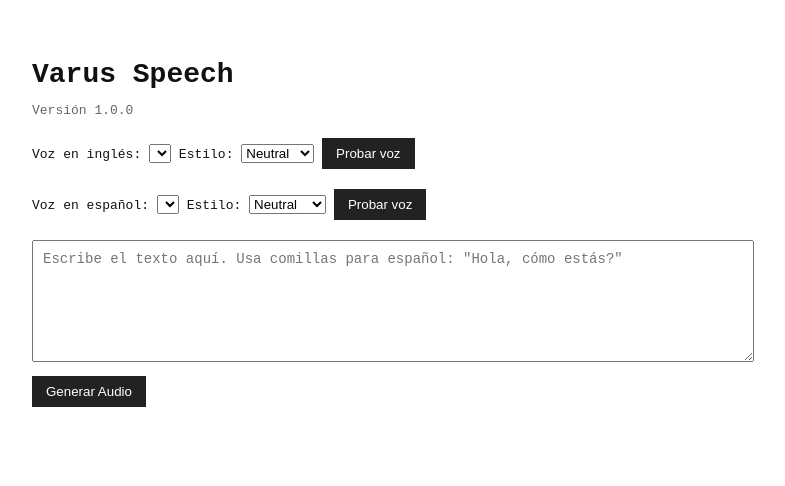
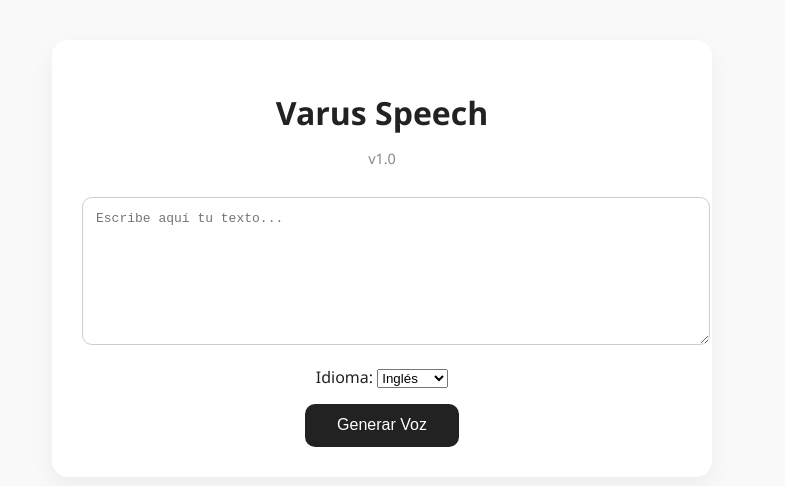
Before and after one commit to DrKodiakFoxman/VarusSpeech, a plain HTML site: page index.html in a window 1280 px wide. Shown: the whole page, without its empty margins (258-1043 px from the left). Drawn offline with Linux system fonts and the light colour scheme.

Commit message:
Add files via upload

```diff
--- a/index.html
+++ b/index.html
@@ -1,49 +1,30 @@
 
 <!DOCTYPE html>
-<html lang="en">
+<html lang="es">
 <head>
   <meta charset="UTF-8" />
   <meta name="viewport" content="width=device-width, initial-scale=1.0"/>
   <title>Varus Speech</title>
-  <link rel="stylesheet" href="styles.css" />
+  <link rel="stylesheet" href="style.css" />
 </head>
 <body>
-  <div class="container">
+  <main class="container">
     <h1>Varus Speech</h1>
-    <p class="version">Versión 1.0.0</p>
-
-    <div class="section">
-      <label for="voiceSelectEn">Voz en inglés:</label>
-      <select id="voiceSelectEn"></select>
-      <label for="styleSelectEn">Estilo:</label>
-      <select id="styleSelectEn">
-        <option value="neutral">Neutral</option>
-        <option value="cheerful">Cheerful</option>
-        <option value="sad">Sad</option>
-      </select>
-      <button onclick="testVoice('en')">Probar voz</button>
-    </div>
-
-    <div class="section">
-      <label for="voiceSelectEs">Voz en español:</label>
-      <select id="voiceSelectEs"></select>
-      <label for="styleSelectEs">Estilo:</label>
-      <select id="styleSelectEs">
-        <option value="neutral">Neutral</option>
-        <option value="narration">Narration</option>
-        <option value="cheerful">Cheerful</option>
-      </select>
-      <button onclick="testVoice('es')">Probar voz</button>
-    </div>
-
-    <textarea id="textInput" placeholder='Escribe el texto aquí. Usa comillas para español: "Hola, cómo estás?"'></textarea>
-    <button onclick="generateAudio()">Generar Audio</button>
-    <div id="loadingIndicator" class="hidden">Generando audio...</div>
-
-    <audio id="audioPlayer" controls class="hidden"></audio>
-    <a id="downloadLink" href="#" download="varus_speech.mp3" class="hidden">Descargar</a>
-  </div>
-
+    <p class="version">v1.0</p>
+    <form id="speechForm">
+      <textarea id="text" placeholder="Escribe aquí tu texto..." required></textarea>
+      <div class="options">
+        <label for="language">Idioma:</label>
+        <select id="language">
+          <option value="en">Inglés</option>
+          <option value="es">Español</option>
+        </select>
+      </div>
+      <button type="submit">Generar Voz</button>
+    </form>
+    <div id="loader" class="hidden">Procesando...</div>
+    <audio id="audio" controls class="hidden"></audio>
+  </main>
   <script src="script.js"></script>
 </body>
 </html>
--- a/script.js
+++ b/script.js
@@ -1,19 +1,29 @@
 
-function testVoice(lang) {
-  alert("Esta función probaría la voz seleccionada para: " + lang);
-}
-
-function generateAudio() {
-  const loader = document.getElementById("loadingIndicator");
-  const audio = document.getElementById("audioPlayer");
-  const download = document.getElementById("downloadLink");
+document.getElementById("speechForm").addEventListener("submit", async (e) => {
+  e.preventDefault();
+  const text = document.getElementById("text").value.trim();
+  const language = document.getElementById("language").value;
+  const loader = document.getElementById("loader");
+  const audio = document.getElementById("audio");
 
   loader.classList.remove("hidden");
-  setTimeout(() => {
+  audio.classList.add("hidden");
+
+  try {
+    const res = await fetch("/speak", {
+      method: "POST",
+      headers: { "Content-Type": "application/json" },
+      body: JSON.stringify({ text, language })
+    });
+
+    if (!res.ok) throw new Error("Error al generar el audio");
+
+    const blob = await res.blob();
+    audio.src = URL.createObjectURL(blob);
+    audio.classList.remove("hidden");
+  } catch (err) {
+    alert("Ocurrió un error. Intenta de nuevo.");
+  } finally {
     loader.classList.add("hidden");
-    audio.classList.remove("hidden");
-    audio.src = "sample.mp3";
-    download.classList.remove("hidden");
-    download.href = "sample.mp3";
-  }, 3000);
-}
+  }
+});
--- /dev/null
+++ b/style.css
@@ -0,0 +1,61 @@
+
+body {
+  margin: 0;
+  font-family: 'Segoe UI', sans-serif;
+  background: #f9f9f9;
+  color: #222;
+}
+.container {
+  max-width: 600px;
+  margin: 40px auto;
+  padding: 30px;
+  background: white;
+  border-radius: 16px;
+  box-shadow: 0 10px 25px rgba(0,0,0,0.05);
+  text-align: center;
+}
+h1 {
+  font-size: 2em;
+  margin-bottom: 0.25em;
+}
+.version {
+  font-size: 0.9em;
+  color: #888;
+  margin-bottom: 2em;
+}
+textarea {
+  width: 100%;
+  height: 120px;
+  padding: 1em;
+  border-radius: 10px;
+  border: 1px solid #ccc;
+  resize: vertical;
+  font-size: 1em;
+}
+.options {
+  margin: 1em 0;
+}
+button {
+  background: #222;
+  color: white;
+  padding: 0.8em 2em;
+  font-size: 1em;
+  border: none;
+  border-radius: 10px;
+  cursor: pointer;
+}
+button:hover {
+  background: #444;
+}
+audio {
+  margin-top: 20px;
+  width: 100%;
+}
+#loader {
+  margin-top: 20px;
+  font-size: 1.1em;
+  color: #555;
+}
+.hidden {
+  display: none;
+}
```
